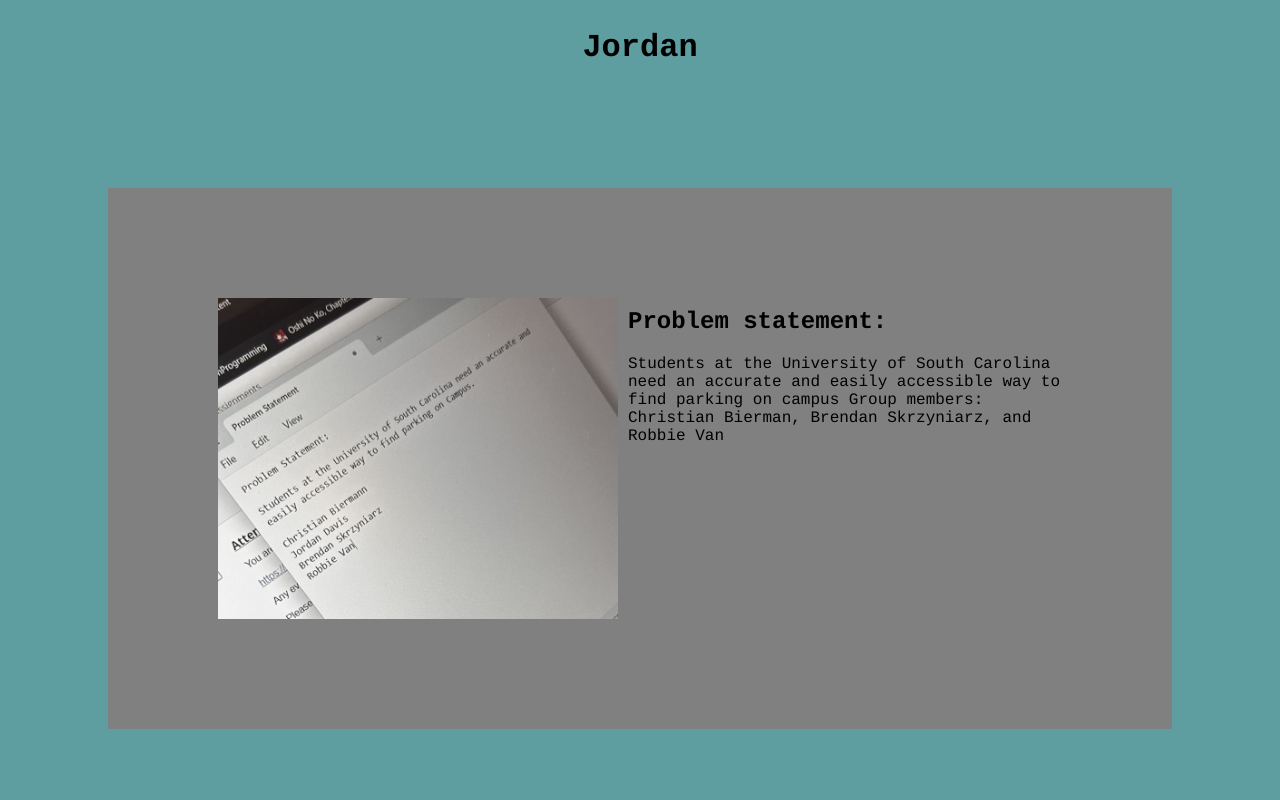
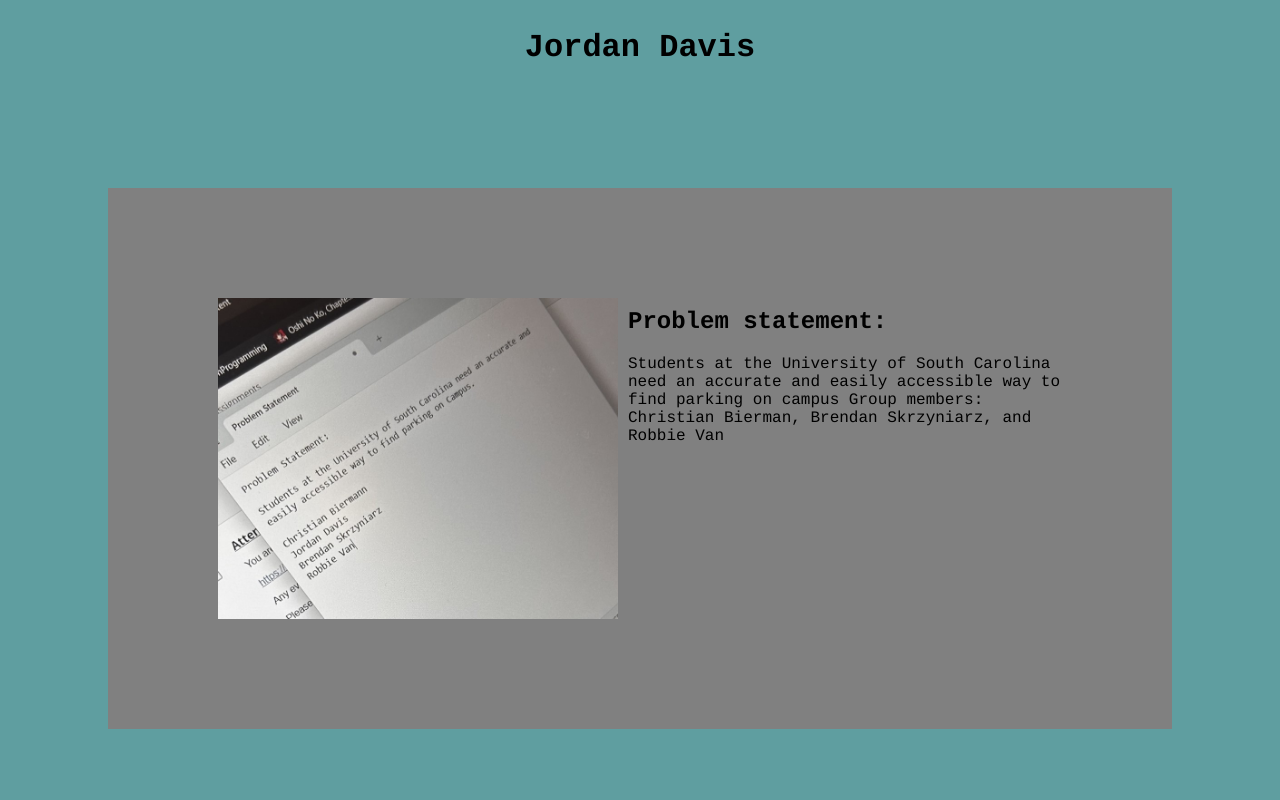
Before and after one commit to JayDavis52/JayDavis52.github.io, a plain HTML site: page index.html in a window 1280 px wide. Shown: the top 800 px of the page. Drawn offline with Linux system fonts and the light colour scheme.

Commit message:
Update index.html

```diff
--- a/index.html
+++ b/index.html
@@ -5,7 +5,7 @@
     <title>CSCE 190:Jordan Davis</title>
   </head>
   <body>
-    <h1>Jordan</h1>
+    <h1>Jordan Davis</h1>
     <section class="assign">
       <img src="IMG_2290.jpeg"/>
       <section class="assign-det">
```
